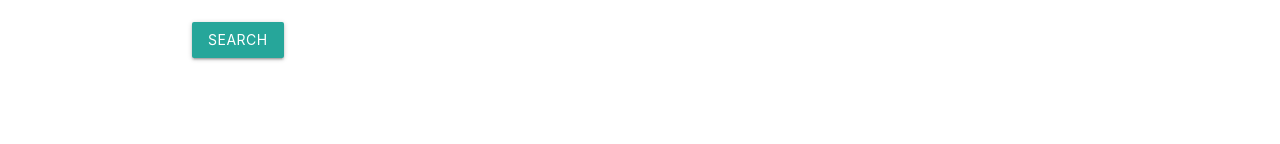
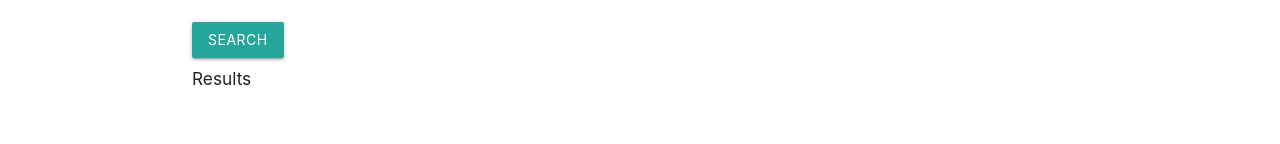
Before and after one commit to SEGH/bookSearch, a React (Create React App) app in the folder client/: page / in a window 1280 px wide. Shown: the part 156-300 px from the top of the page. Built offline with nearby package versions, Linux system fonts and the light colour scheme.

Commit message:
Added Results componenent

```diff
--- /dev/null
+++ b/client/src/components/Results.js
@@ -0,0 +1,11 @@
+import React from "react";
+import "materialize-css";
+import { Collection, CollectionItem } from "react-materialize";
+
+export default function Results() {
+    return (
+        <section>
+            <h6>Results</h6>
+        </section>
+    );
+}
--- a/client/src/components/pages/Search.js
+++ b/client/src/components/pages/Search.js
@@ -1,10 +1,12 @@
 import React from "react";
 import Searchbar from "../Searchbar";
+import Results from "../Results";
 
 export default function Search() {
     return (
         <main className="container">
             <Searchbar />
+            <Results />
         </main>
     );
 }
```
